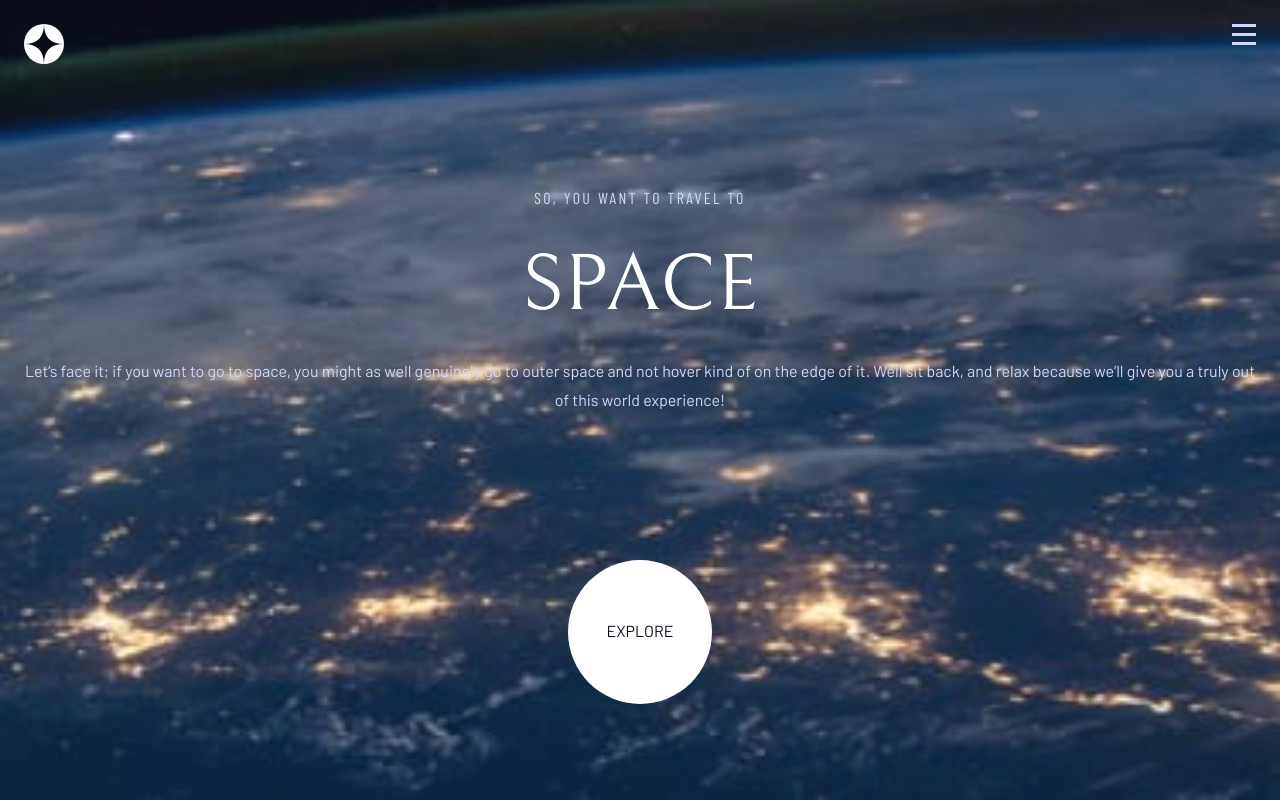
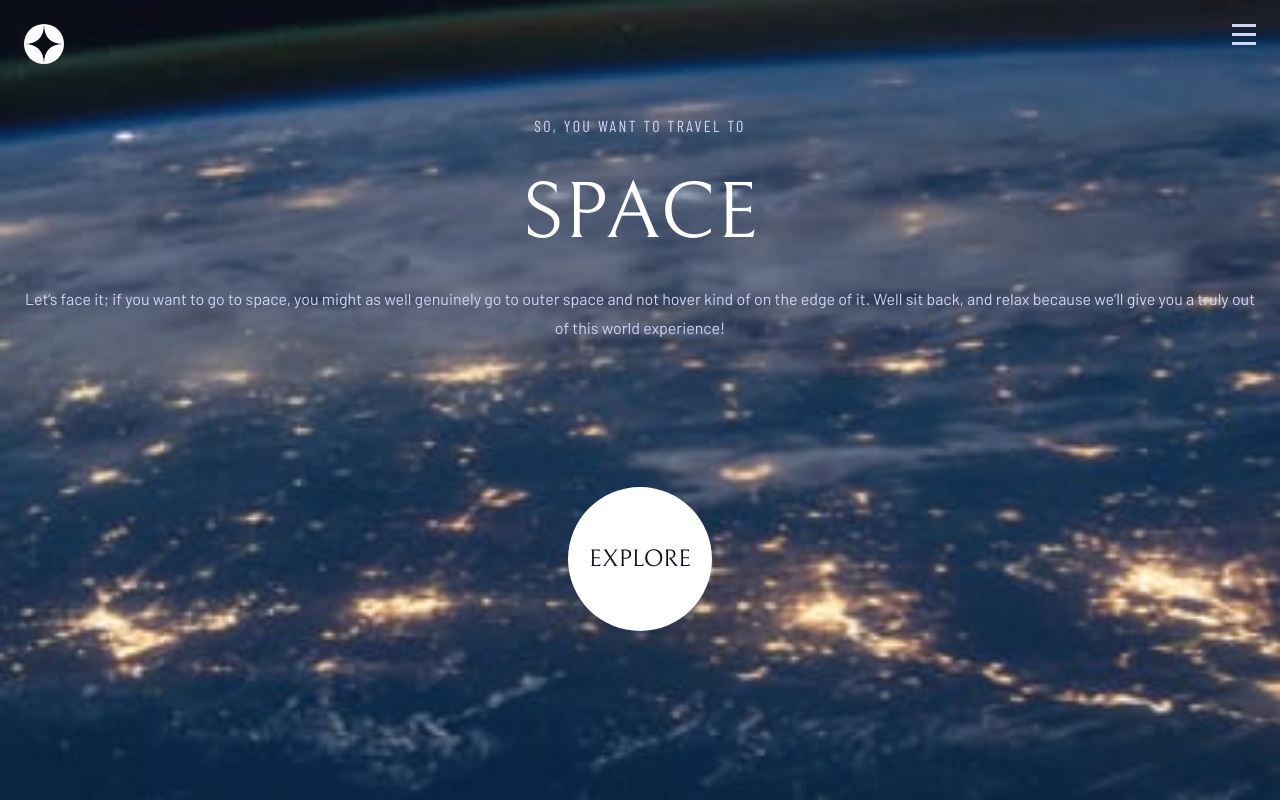
Before and after one commit to briangesteban/space-tourism-website, a React (Vite) app: page /home in a window 1280 px wide. Built offline with nearby package versions, Linux system fonts and the light colour scheme.

Commit message:
Install redux

```diff
--- a/package.json
+++ b/package.json
@@ -13,6 +13,7 @@
     "react": "^18.3.1",
     "react-dom": "^18.3.1",
     "react-router-dom": "^6.26.2",
+    "redux": "^5.0.1",
     "sass": "^1.79.4"
   },
   "devDependencies": {
--- a/src/components/HeroSection/HeroSection.scss
+++ b/src/components/HeroSection/HeroSection.scss
@@ -14,13 +14,16 @@
   margin-inline: auto;
 
   &__wrapper {
-    flex-grow: 1;
     display: flex;
     flex-direction: column;
     justify-content: center;
     align-items: center;
     padding: 1.5rem;
     width: 100%;
+
+    &:nth-of-type(2) {
+      flex-grow: 1;
+    }
 
     &:first-of-type {
       padding-top: 7rem;
--- a/src/styles/_components.scss
+++ b/src/styles/_components.scss
@@ -1,4 +1,5 @@
 @use "./colors" as *;
+@use "./typography" as *;
 
 @mixin button-cta() {
   display: flex;
@@ -11,6 +12,7 @@
   text-transform: uppercase;
   width: 9rem;
   height: 9rem;
+  @include text-preset4;
   // transition: width 500ms, height 500ms;
   // @media only screen and (min-width: 1440px) {
   //   width: 17rem;
```
Also changed, not shown: 1 other file (tests, documents, lock files or other folders).
